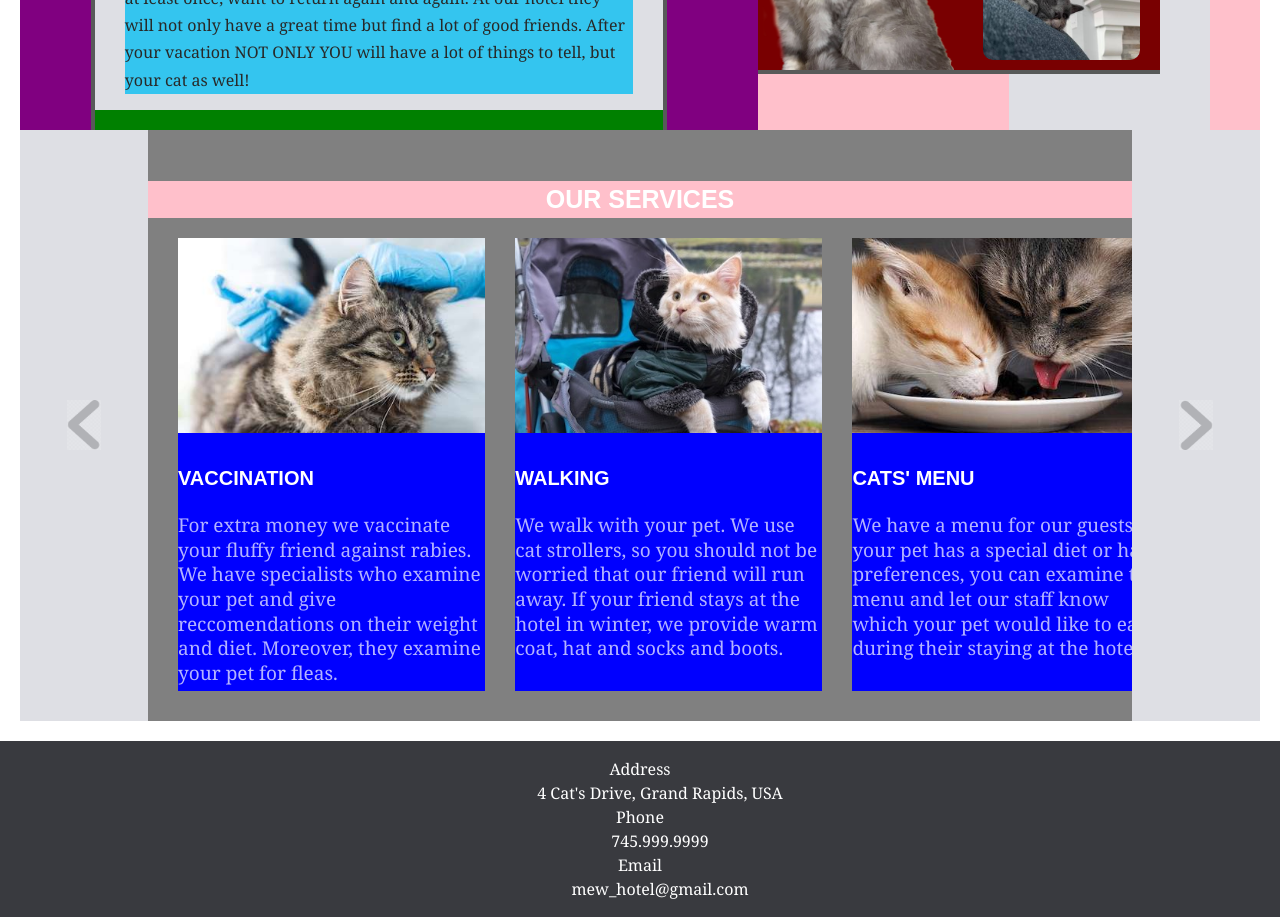
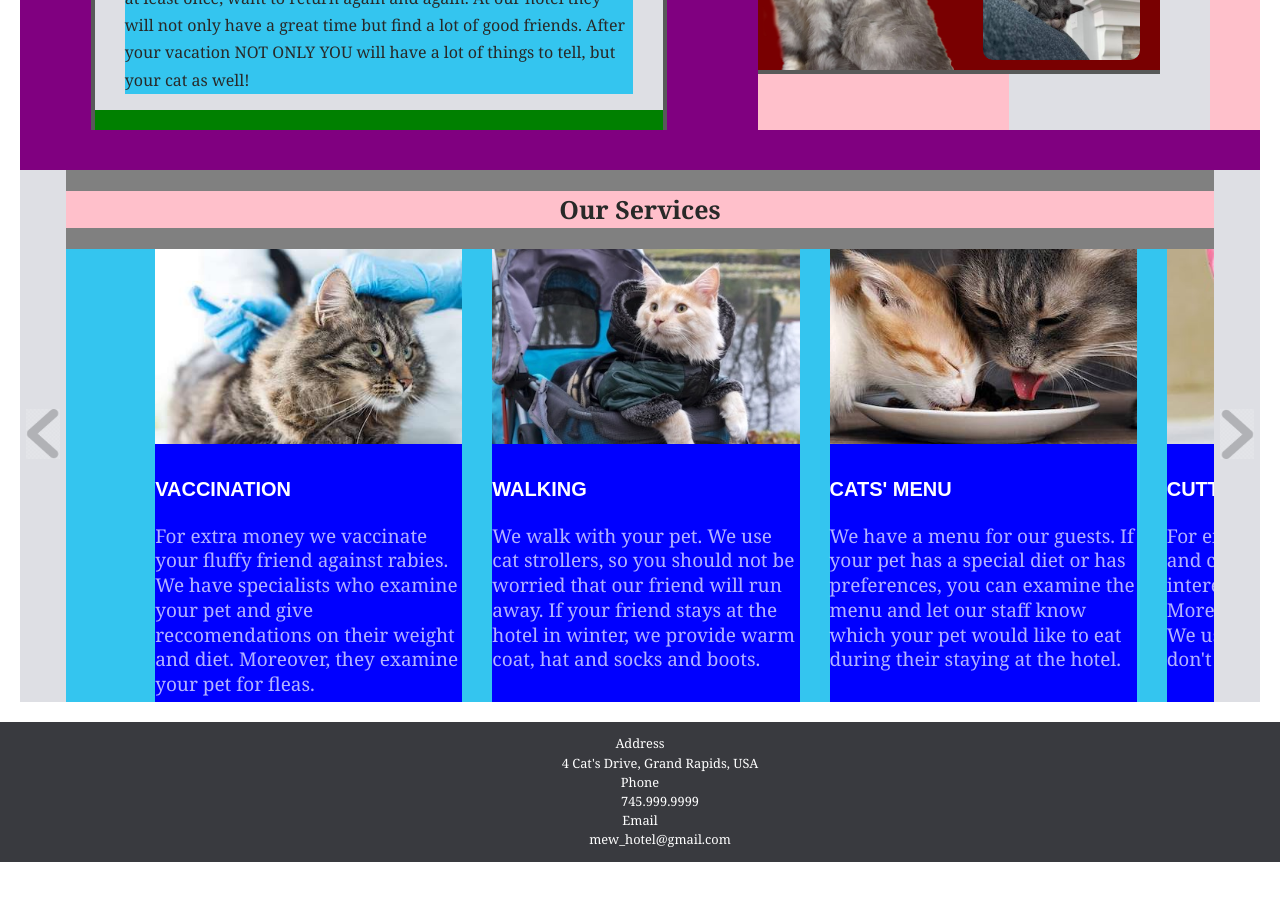
Before and after one commit to JaneDeveloper/vue-cat-hotel, a Vue app: page / in a window 1280 px wide. Shown: the part 940-1857 px from the top of the page. After the commit the page ends 1802 px from the top, so only its background shows below. Built offline with nearby package versions, Linux system fonts and the light colour scheme.

Commit message:
Changes to container carousel_part

```diff
--- a/src/assets/style.css
+++ b/src/assets/style.css
@@ -146,9 +146,8 @@ nav a {
  .home_container {
     display: grid;
     grid-template-columns: 1fr 20px 0.7fr;
-    grid-template-rows:1fr;
+    grid-template-rows:auto 40px auto;
     height:auto;
-    align-items: stretch;
     background-color: purple;
     margin-right:1.25rem;
     margin-left: 1.25rem;
@@ -293,46 +292,33 @@ h2 {
 
 
 .carousel_part {
-    background-color: yellow;
     grid-column-start:1;
     grid-column-end: 4;
-    grid-row-start:5;
-    grid-row-end:6;
-    height: auto;
-    position:relative;
+    grid-row-start:3;
+    grid-row-end:4;
     overflow: hidden;
-    padding: 30px;
     background-color: grey;
-}
-.title_carousel {
-    padding: 0 10vw;
-    font-size: 30px;
-    margin-bottom: 20px;
-    text-transform:uppercase;
-    font-family:sans-serif;
-    font-weight: 800;
-    color:white;
-}
-
-
-
-footer {
-    background-color:#393A3F;
-    color:white;
-    grid-column-start:1;
-    grid-column-end: 4;
-    grid-row-start:5;
-    grid-row-end:6;
-    text-align: center;
-
-  }
-
+    display:grid;
+    grid-template-columns: auto auto auto;
+    grid-template-rows: auto auto;
+}
+.carousel_part h2 {
+    grid-column-start:2;
+     grid-column-end:3;
+    grid-row-start: 1;
+    grid-row-end: 2;
+}
 
 .service_container {
-    padding: 0 10vw;
+    padding: 0 7vw;
     display: flex;
     overflow-x: auto;
+    background-color: #34c5ef;
     scroll-behavior:smooth;
+    grid-column-start:2;
+    grid-column-end:3;
+   grid-row-start: 2;
+   grid-row-end: 3;
     }
 
 .service_container::-webkit-scrollbar {
@@ -343,6 +329,7 @@ footer {
     width: 24vw;
     height: auto;
     margin-right: 40px;
+    background-color:yellow;
     }
 .service_image {
     position:relative;
@@ -370,9 +357,11 @@ footer {
     }
 
 .service_short_description {
+    font-size: clamp(1rem, 1vw, 1.375rem);
+
     width: 100%;
     height: auto;
-    line-height: 20px;
+    line-height: 1.7;
     opacity:0.7;
     margin:5px 0;
     color:white;
@@ -380,28 +369,46 @@ footer {
 .pre_btn,
 .nxt_btn {
     border:none;
-    width: 10vw;
-    position: absolute;
-    height: 100%;
-    top: 0;
-    display: flex;
-    justify-content: center;
-    align-items: center;
     background-color: #DEDFE4;
     cursor: pointer;
     z-index: 9;
     }
     .nxt_btn {
-        right: 0;
+        grid-column-start:3;
+        grid-column-end:4;
+       grid-row-start: 1;
+       grid-row-end: 3;
     }
     .pre_btn {
-        left:0;
+        grid-column-start:1;
+        grid-column-end:2;
+       grid-row-start: 1;
+       grid-row-end: 3;
     }
 
     .pre_btn img,
     .nxt_btn img {
         opacity: 0.2;
     }
+
+
+
+
+
+
+
+
+    footer {
+        background-color:#393A3F;
+        font-size: clamp(0.75rem, 1vw, 1.125rem);
+        color:white;
+        grid-column-start:1;
+        grid-column-end: 4;
+        grid-row-start:5;
+        grid-row-end:6;
+        text-align: center;
+
+      }
 
 
 
@@ -458,7 +465,7 @@ footer {
 	display: none;
 
 } */
-/*.about_hotel_text h2 {
+.about_hotel_text h2 {
     padding-top: 15px;
     padding-left: 23px;
     font-size: 30px;
@@ -1120,15 +1127,6 @@ textarea {
 
 
 
-
-
-
-
-
-
-
-
-
     .pre_btn img,
     .nxt_btn img {
 
@@ -1146,9 +1144,7 @@ textarea {
     .service_brand {
         font-size: 35px;
     }
-    .carousel_part {
-        padding: 30px;
-    }
+
     /*.carousel_part h2 {
         font-size: 60px;
     }*/
@@ -1168,6 +1164,12 @@ textarea {
         width: 100%;
         line-height: 1.3;
         }
+
+
+
+
+
+
 
 
     .info_hotel p {
--- a/src/views/Home.vue
+++ b/src/views/Home.vue
@@ -42,15 +42,12 @@ import birthdayImg from '@/assets/images/birthday.jpg'
     </article>
 
     <article class="carousel_part">
-
-    <h2 class="title_carousel">Our Services</h2>
+      <h2>Our Services</h2>
       <button class="pre_btn"><img :src="beforeImg" alt="" height="50" width="auto" /></button>
       <button class="nxt_btn"><img :src="afterImg" alt="" height="50" width="auto" /></button>
-
       <section class="service_container">
         <article class="service_card">
-        <div class="service_image"><img :src="vaccinationImg" class="service_thumb" alt="Vaccination Service" />
-        </div>
+          <div class="service_image"><img :src="vaccinationImg" class="service_thumb" alt="Vaccination Service" /></div>
           <div class="service_info">
             <h3 class="service_brand">Vaccination</h3>
             <p class="service_short_description">For extra money we vaccinate your fluffy friend against rabies.
@@ -109,6 +106,7 @@ import birthdayImg from '@/assets/images/birthday.jpg'
                                                 memorable for your pet.</p>
           </div>
         </article>
+
       </section>
 
     </article>
```
Lines whose indentation alone changed are shown as unchanged.
